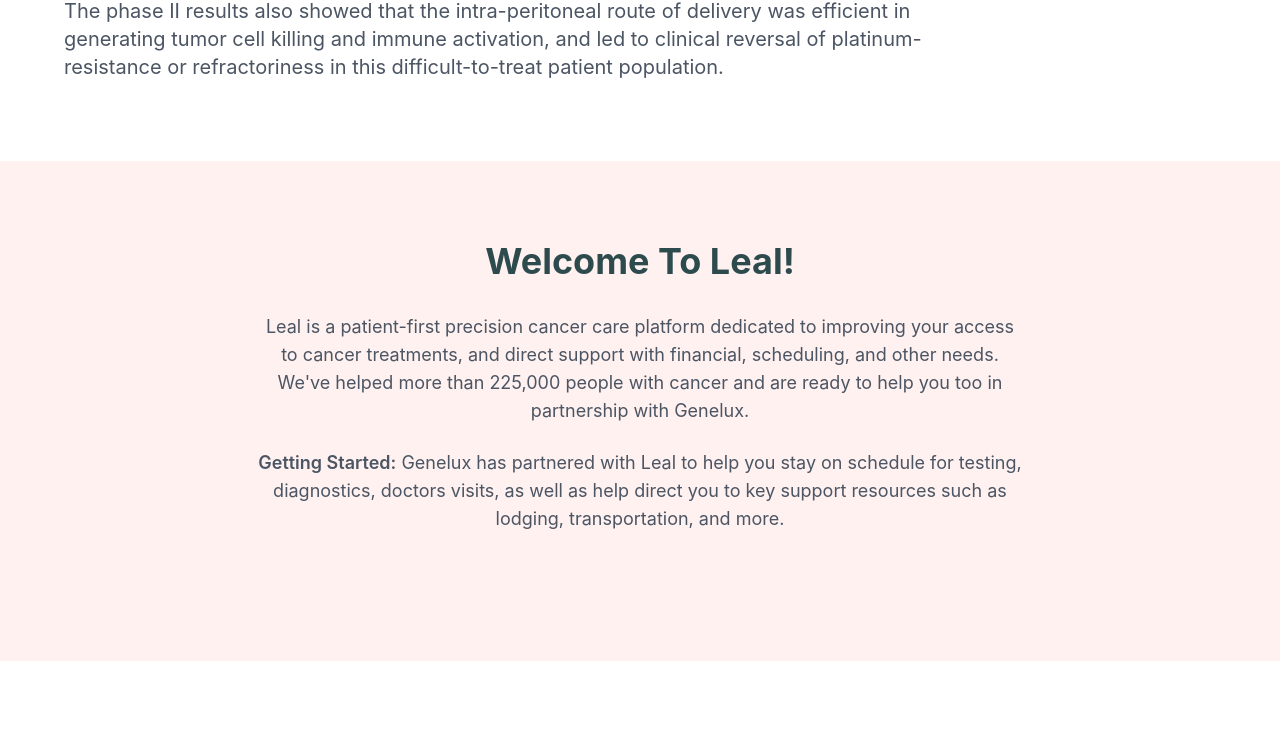
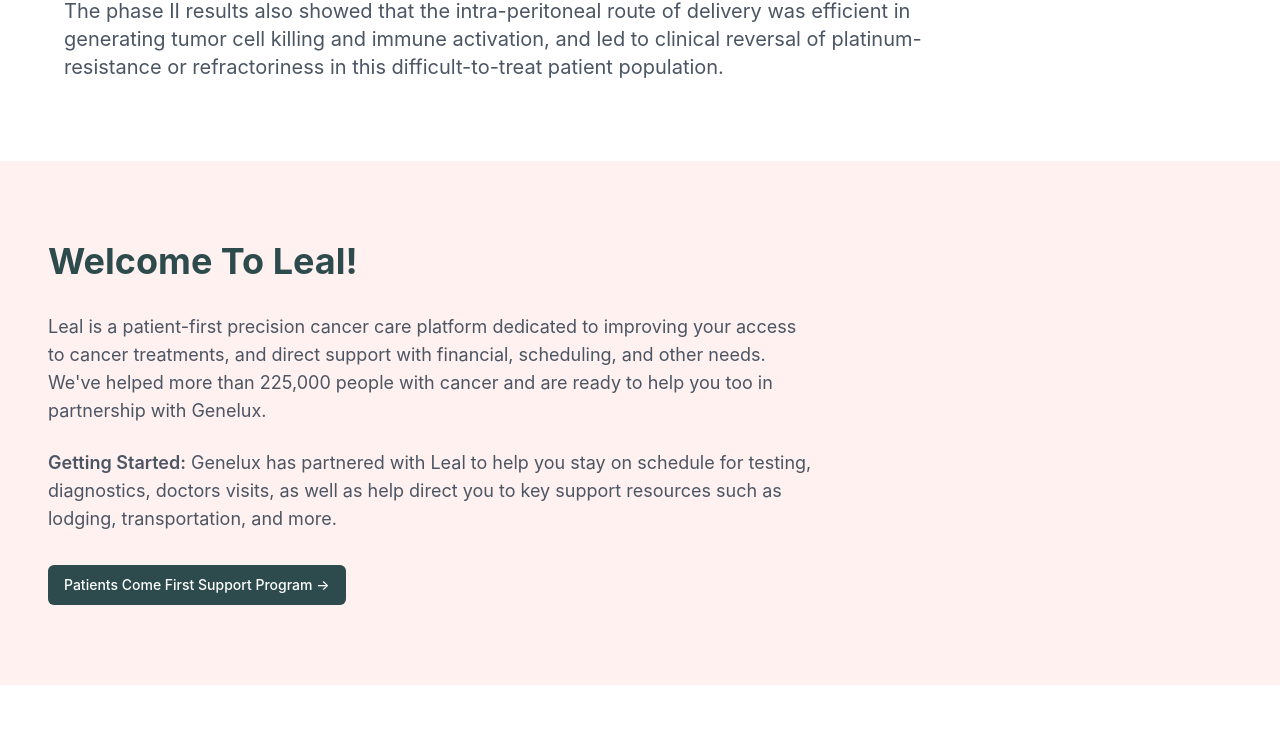
Before and after one commit to noamgeva/genelux, a React (Vite) app: page / in a window 1280 px wide. Shown: the part 531-1275 px from the top of the page. Built offline with nearby package versions, Linux system fonts and the light colour scheme.

Commit message:
Add signup button with link
Aligned the content to the left and added a button that links to the signup page at https://webapp.leal.health/signup?condition={x}&customer_ref=genelux.
[skip gpt_engineer]

```diff
--- a/src/pages/Index.tsx
+++ b/src/pages/Index.tsx
@@ -72,15 +72,21 @@ const Index = () => {
       <section className="py-20 px-4 bg-coral-50">
         <div className="container mx-auto">
           <div className="animate-on-scroll opacity-0">
-            <h2 className="text-3xl md:text-4xl font-bold text-forest-500 mb-8 text-center">
+            <h2 className="text-3xl md:text-4xl font-bold text-forest-500 mb-8">
               Welcome To Leal!
             </h2>
-            <p className="text-lg text-gray-600 max-w-3xl mx-auto text-center mb-6">
+            <p className="text-lg text-gray-600 max-w-3xl mb-6">
               Leal is a patient-first precision cancer care platform dedicated to improving your access to cancer treatments, and direct support with financial, scheduling, and other needs. We've helped more than 225,000 people with cancer and are ready to help you too in partnership with Genelux.
             </p>
-            <p className="text-lg text-gray-600 max-w-3xl mx-auto text-center mb-12">
+            <p className="text-lg text-gray-600 max-w-3xl mb-8">
               <span className="font-semibold">Getting Started:</span> Genelux has partnered with Leal to help you stay on schedule for testing, diagnostics, doctors visits, as well as help direct you to key support resources such as lodging, transportation, and more.
             </p>
+            <Button
+              className="bg-forest-500 hover:bg-forest-600 text-white"
+              onClick={() => window.open('https://webapp.leal.health/signup?condition=ovarian-cancer&customer_ref=genelux', '_blank')}
+            >
+              Patients Come First Support Program →
+            </Button>
           </div>
         </div>
       </section>
```
